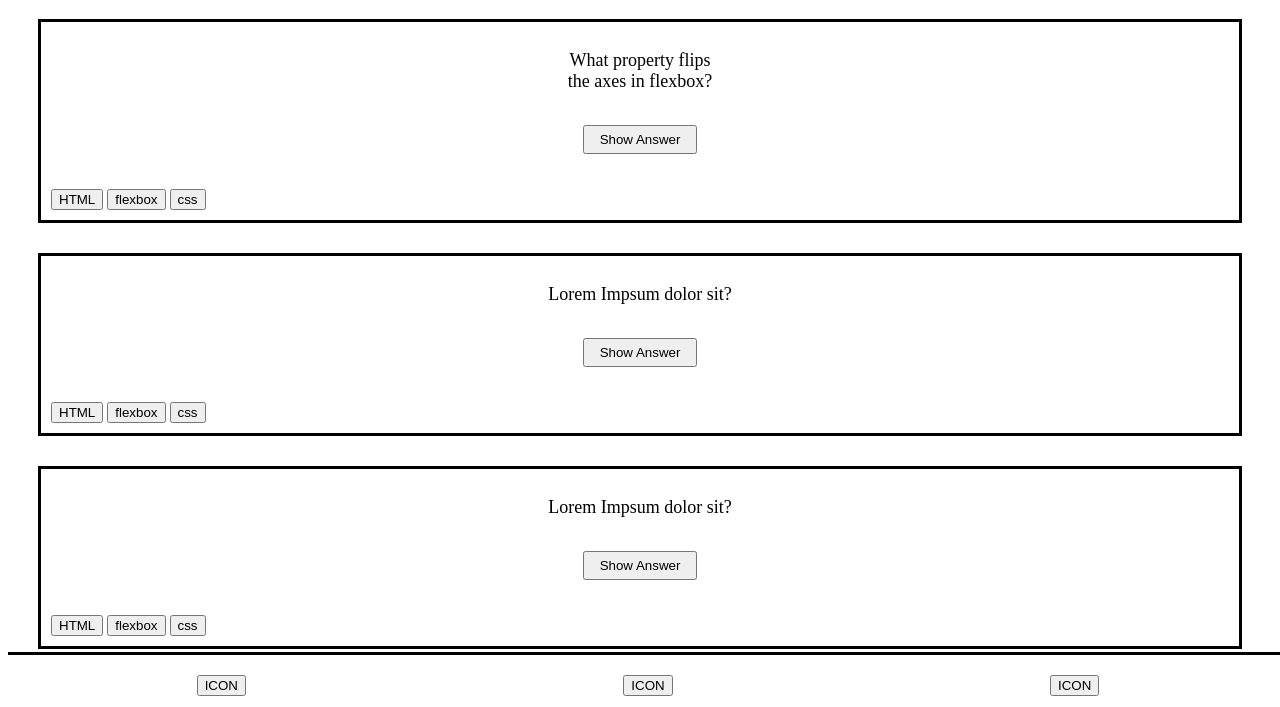
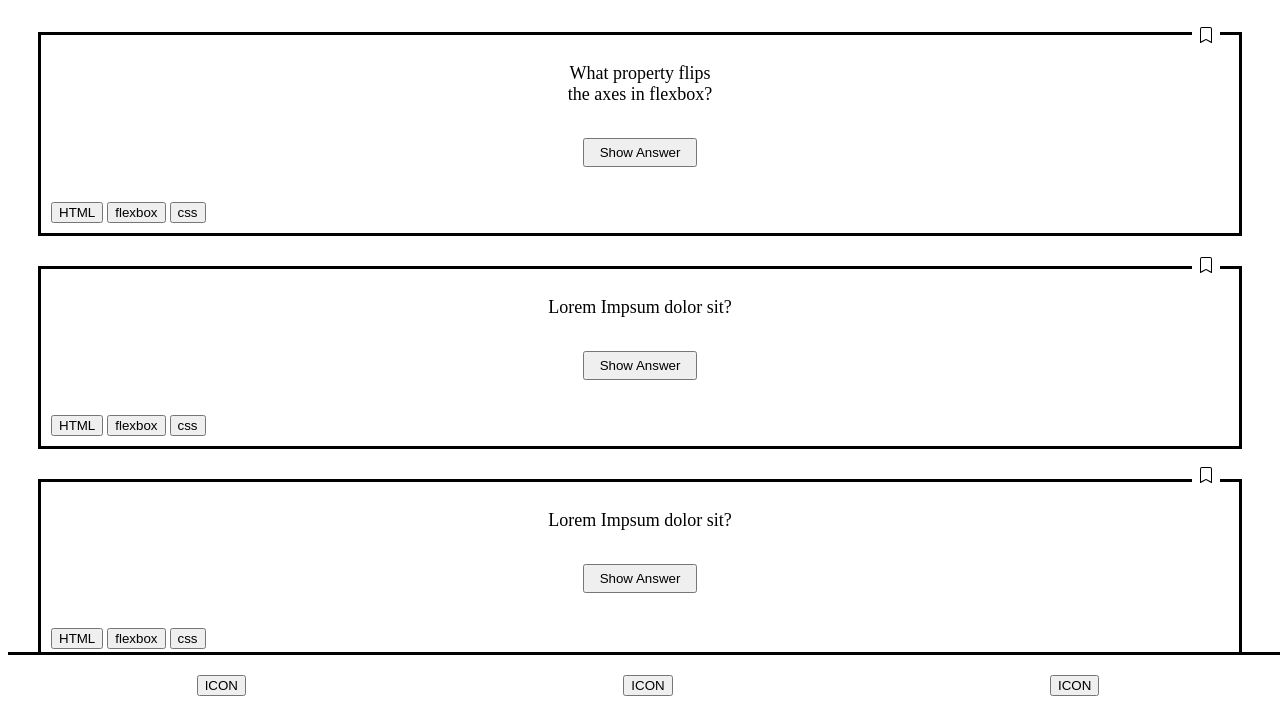
Before and after one commit to oektemkalkan/Quiz-App, a plain HTML site: page index.html in a window 1280 px wide. Shown: the part 84-791 px from the top of the page. Drawn offline with Linux system fonts and the light colour scheme.

Commit message:
bookmarks

```diff
--- a/index.html
+++ b/index.html
@@ -14,6 +14,11 @@
 <main>
 
         <article class="first_article">
+                <button class="bookmark_1 all_bookmark">
+                    <svg xmlns="http://www.w3.org/2000/svg" width="16" height="16" fill="currentColor" class="bi bi-bookmark" viewBox="0 0 16 16">
+                        <path d="M2 2a2 2 0 0 1 2-2h8a2 2 0 0 1 2 2v13.5a.5.5 0 0 1-.777.416L8 13.101l-5.223 2.815A.5.5 0 0 1 2 15.5V2zm2-1a1 1 0 0 0-1 1v12.566l4.723-2.482a.5.5 0 0 1 .554 0L13 14.566V2a1 1 0 0 0-1-1H4z"/>
+                    </svg>
+                </button>
                     <p>What property flips <br> the axes in flexbox?</p>
             <div class="button_center">
             <button class="show_answer_button">Show Answer</button><br>
@@ -24,7 +29,12 @@
         </article>
 
         <article>
-                <p>Lorem Impsum dolor sit?</p>
+                <button class="bookmark_2 all_bookmark">
+                    <svg xmlns="http://www.w3.org/2000/svg" width="16" height="16" fill="currentColor" class="bi bi-bookmark" viewBox="0 0 16 16">
+                        <path d="M2 2a2 2 0 0 1 2-2h8a2 2 0 0 1 2 2v13.5a.5.5 0 0 1-.777.416L8 13.101l-5.223 2.815A.5.5 0 0 1 2 15.5V2zm2-1a1 1 0 0 0-1 1v12.566l4.723-2.482a.5.5 0 0 1 .554 0L13 14.566V2a1 1 0 0 0-1-1H4z"/>
+                    </svg>
+                </button>
+                    <p>Lorem Impsum dolor sit?</p>
             <div class="button_center">
                 <button class="show_answer_button">Show Answer</button><br>
             </div>
@@ -34,7 +44,12 @@
         </article>
 
         <article>
-                <p>Lorem Impsum dolor sit?</p>
+                <button class="bookmark_3 all_bookmark">
+                    <svg xmlns="http://www.w3.org/2000/svg" width="16" height="16" fill="currentColor" class="bi bi-bookmark" viewBox="0 0 16 16">
+                        <path d="M2 2a2 2 0 0 1 2-2h8a2 2 0 0 1 2 2v13.5a.5.5 0 0 1-.777.416L8 13.101l-5.223 2.815A.5.5 0 0 1 2 15.5V2zm2-1a1 1 0 0 0-1 1v12.566l4.723-2.482a.5.5 0 0 1 .554 0L13 14.566V2a1 1 0 0 0-1-1H4z"/>
+                    </svg>
+                </button>
+                    <p>Lorem Impsum dolor sit?</p>
         <div class="button_center">
         <button class="show_answer_button">Show Answer</button><br>
         </div>
@@ -44,7 +59,12 @@
         </article>
 
         <article class="last_article">
-                <p>Lorem Impsum dolor sit?</p>
+                <button class="bookmark_4 all_bookmark">
+                    <svg xmlns="http://www.w3.org/2000/svg" width="16" height="16" fill="currentColor" class="bi bi-bookmark" viewBox="0 0 16 16">
+                        <path d="M2 2a2 2 0 0 1 2-2h8a2 2 0 0 1 2 2v13.5a.5.5 0 0 1-.777.416L8 13.101l-5.223 2.815A.5.5 0 0 1 2 15.5V2zm2-1a1 1 0 0 0-1 1v12.566l4.723-2.482a.5.5 0 0 1 .554 0L13 14.566V2a1 1 0 0 0-1-1H4z"/>
+                    </svg>
+                </button>
+                    <p>Lorem Impsum dolor sit?</p>
         <div class="button_center">
             <button class="show_answer_button">Show Answer</button><br>
         </div>
--- a/styles.css
+++ b/styles.css
@@ -14,7 +14,38 @@ article{
 }
 
 .first_article{
-    margin-top: 0px;
+    margin-top: 35px;
+}
+
+.all_bookmark{
+    border: none;
+    background-color: white;
+    cursor: pointer;
+
+}
+
+.bookmark_1{
+    position: absolute;
+    top: 110px;
+    right: 60px;
+}
+
+.bookmark_2{
+    position: absolute;
+    top: 340px;
+    right: 60px;
+}
+
+.bookmark_3{
+    position: absolute;
+    top: 550px;
+    right: 60px;
+}
+
+.bookmark_4{
+    position: absolute;
+    top: 760px;
+    right: 60px;
 }
 
 p{
```
